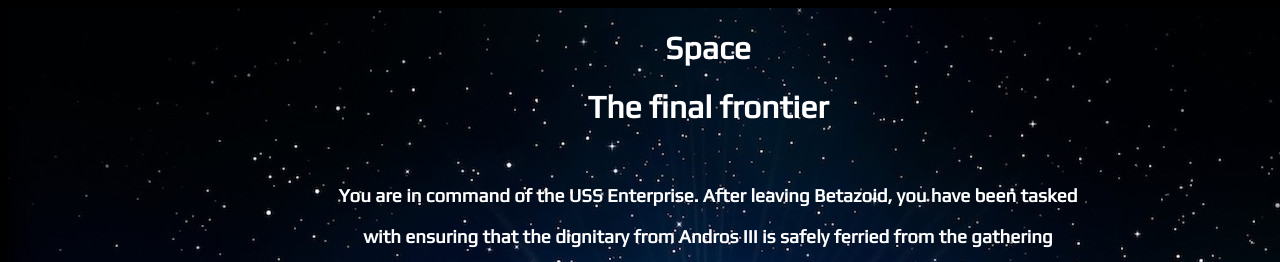
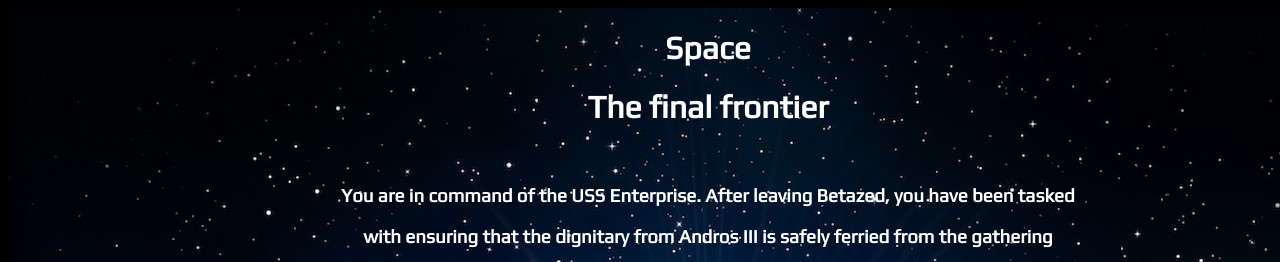
Before and after one commit to DouglasHeath/StarTrip, a plain HTML site: page index.html in a window 1280 px wide. Shown: the top 262 px of the page. Drawn offline with Linux system fonts and the light colour scheme.

Commit message:
changed spelling

```diff
--- a/index.html
+++ b/index.html
@@ -14,7 +14,7 @@
        <h1>Space</h1>
        <h1>The final frontier</h1>
        <br>
-       <h3>You are in command of the USS Enterprise. After leaving Betazoid, you have been tasked</h3>
+       <h3>You are in command of the USS Enterprise. After leaving Betazed, you have been tasked</h3>
        <h3>with ensuring that the dignitary from Andros III is safely ferried from the gathering</h3>
        <h3> of the Council of Planets to a remote station located in the Alpha Quadrant.</h3>
        <h3>Only then will you be able to travel through the Bajoran Wormhole to the Gamma Quadrant.</h3>
```
